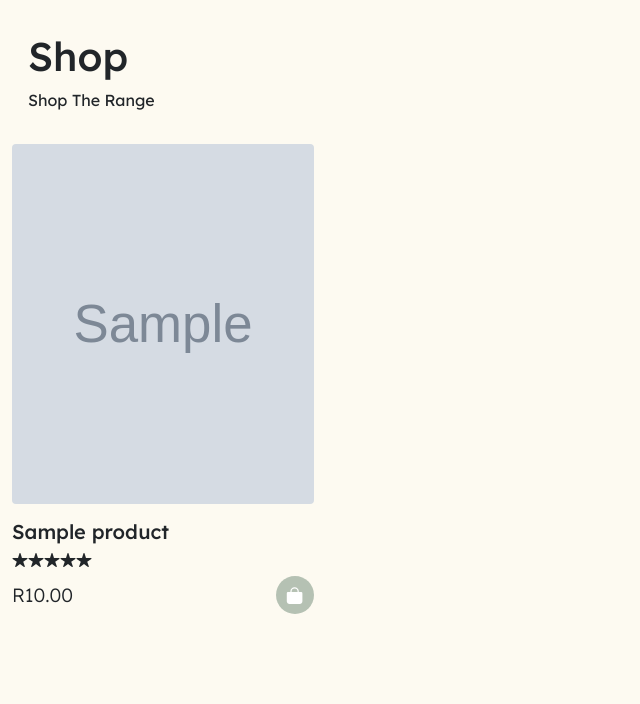
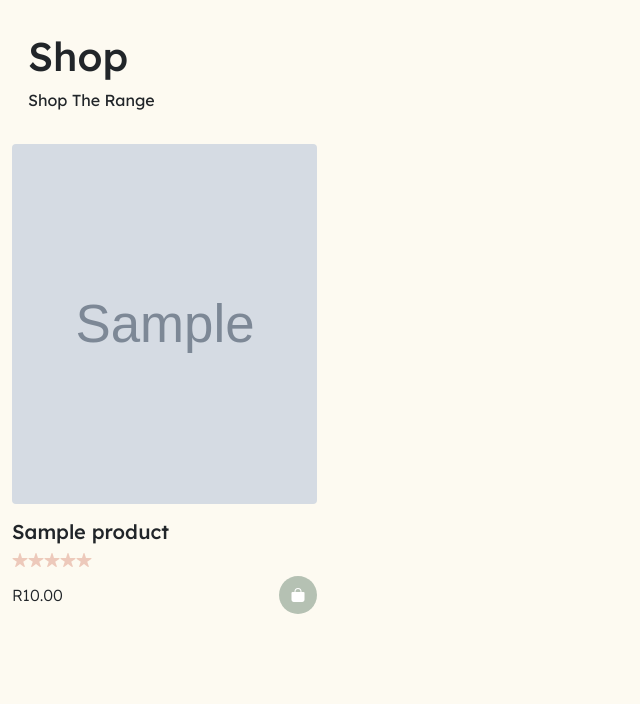
Before and after one commit to CodeMasterWinter/amazaskin, a Django app: page / in a window 1280 px wide. Shown: the part 112-816 px from the top of the page, without its empty margins (0-640 px from the left). Run offline with Django 5.2, Linux system fonts and the light colour scheme; tables that the repository leaves empty hold one stand-in row (values such as "Sample post"); grey boxes marked "Sample" are stand-in pictures.

Commit message:
Increased row gap, decreased column gap, changed rating star color

```diff
--- a/amazaskin/static/shop.css
+++ b/amazaskin/static/shop.css
@@ -3,14 +3,20 @@
 }
 
 .product-grid {
-    gap: 1rem;
+    gap: .75rem;
     display: grid;
+    row-gap: 2rem;
     grid-template-columns: repeat(auto-fill, minmax(16rem, 1fr));
 }
 
 .product-card {
-    min-height: 30rem;
+    height: 30rem;
+    transition: box-shadow .3s ease;
 }
+
+/* .product-card:hover {
+    box-shadow: rgba(0, 0, 0, 0.16) 0px 1px 4px;
+} */
 
 .product-img {
     width: 100%;
@@ -33,6 +39,7 @@
 .product-info p {
     margin: 0;
     display: flex;
+    color: #edc9bb;
     width: min-content;
 }
 
@@ -54,11 +61,6 @@
     padding: .5rem 0;
     align-items: center;
     justify-content: space-between;
-}
-
-.product-buttons span,
-.product-buttons a {
-    font-size: 1.2rem;
 }
 
 .product-buttons span {
@@ -86,3 +88,9 @@
 .product-buttons a:active {
     background-color: #9dac9b;
 }
+
+@media screen and (min-width: 1367px) {
+    .product-grid {
+        grid-template-columns: repeat(auto-fill, minmax(18rem, 1fr));
+    }
+}
```
